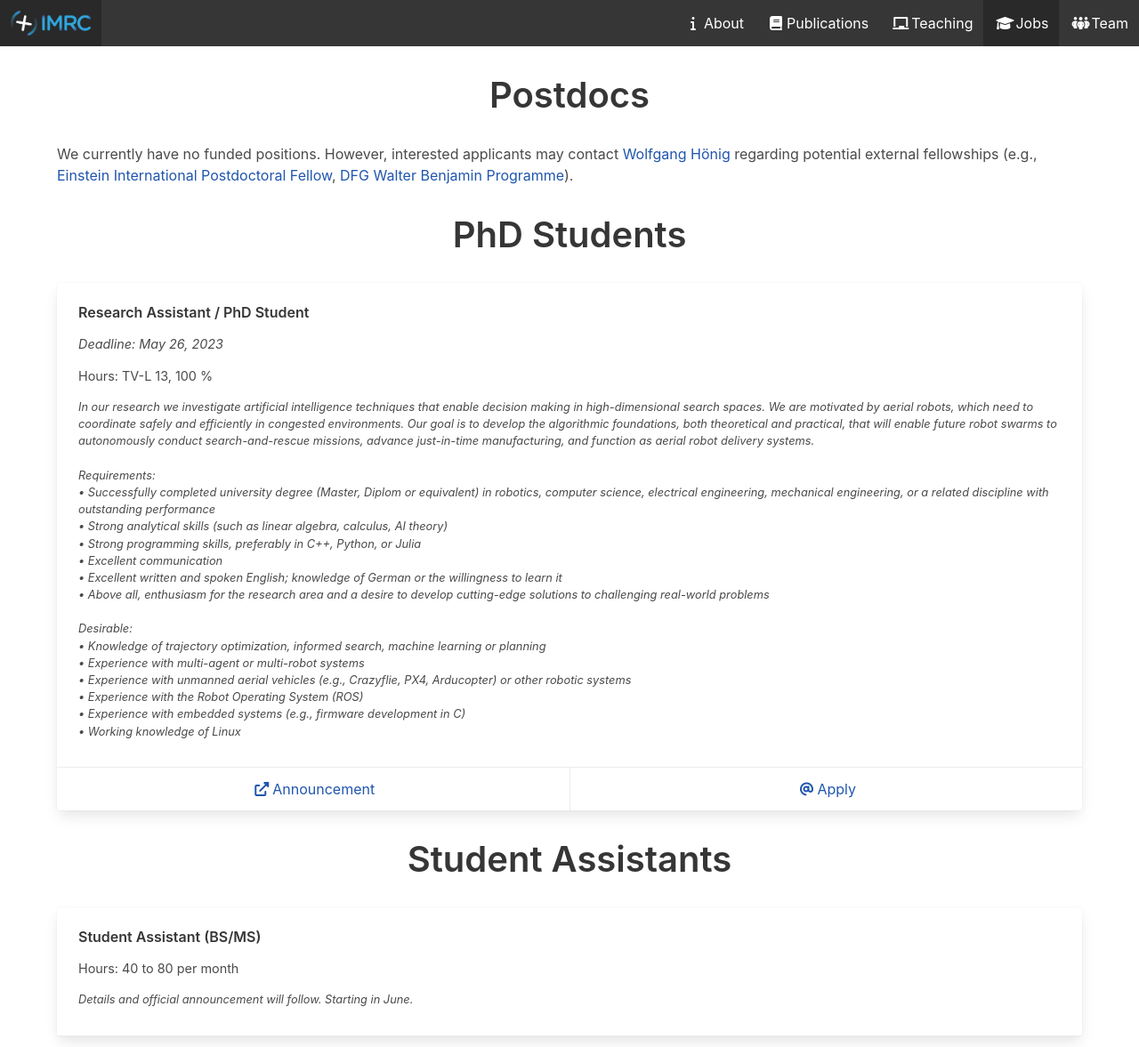
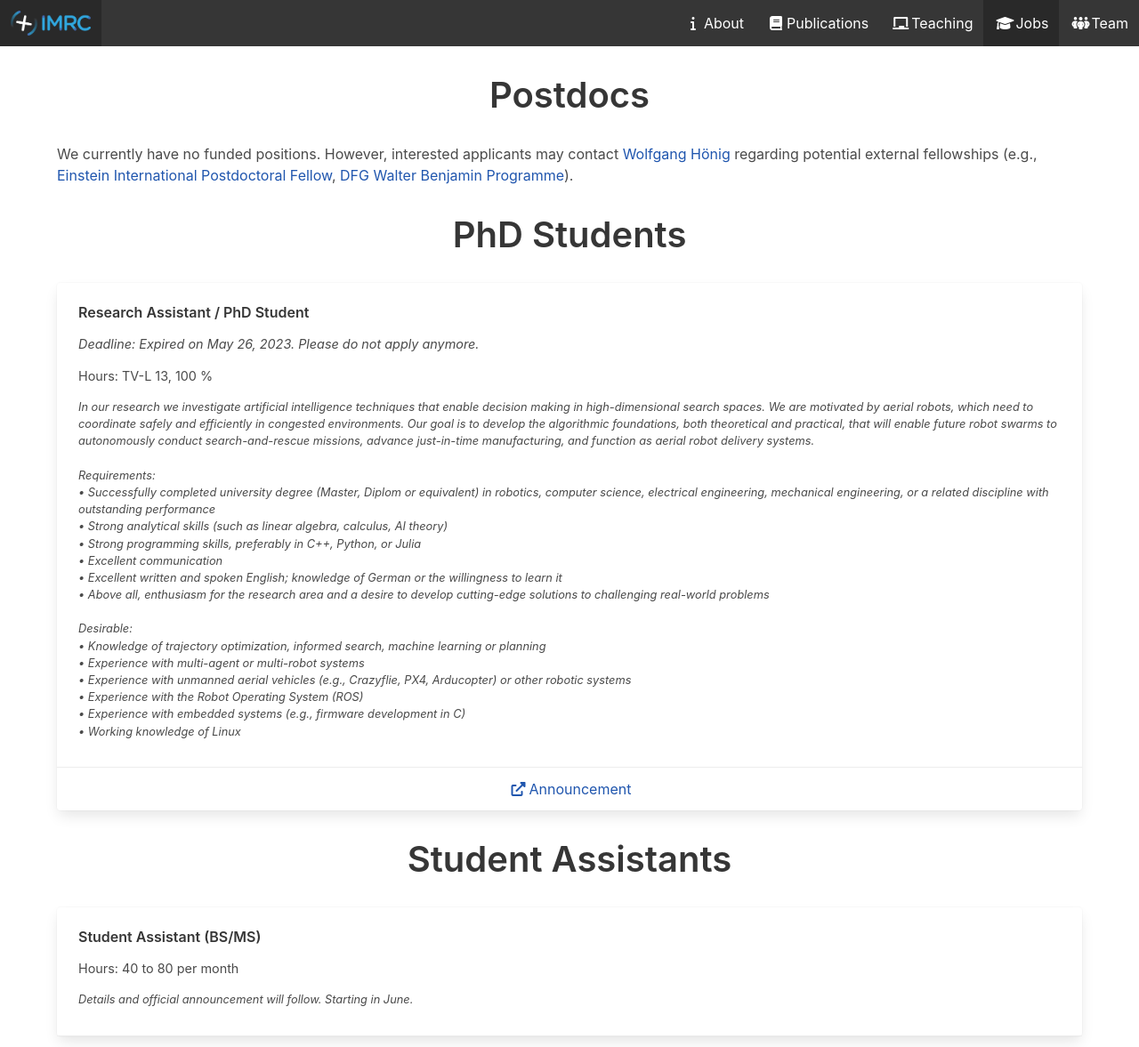
Before and after one commit to IMRCLab/imrclab.github.io, a Jekyll site: the page built from jobs.html, in a window 1280 px wide. Shown: the whole page at 89% size. Built offline with Jekyll 4.4.1, drawn with Linux system fonts in a browser that asks for light colours.

Commit message:
update phd job

```diff
--- a/_data/jobs.yml
+++ b/_data/jobs.yml
@@ -1,8 +1,9 @@
 phd:
   - name: "Research Assistant / PhD Student"
     hours: TV-L 13, 100 %
-    deadline: May 26, 2023
-    reference:  	IV-186/23
+    # deadline: May 26, 2023
+    deadline: Expired on May 26, 2023. Please do not apply anymore.
+    # reference:  	IV-186/23
     announcement: https://www.jobs.tu-berlin.de/en/job-postings/164574
     note: |
       In our research we investigate artificial intelligence techniques that enable decision making in high-dimensional search spaces. We are motivated by aerial robots, which need to coordinate safely and efficiently in congested environments. Our goal is to develop the algorithmic foundations, both theoretical and practical, that will enable future robot swarms to autonomously conduct search-and-rescue missions, advance just-in-time manufacturing, and function as aerial robot delivery systems.
```
